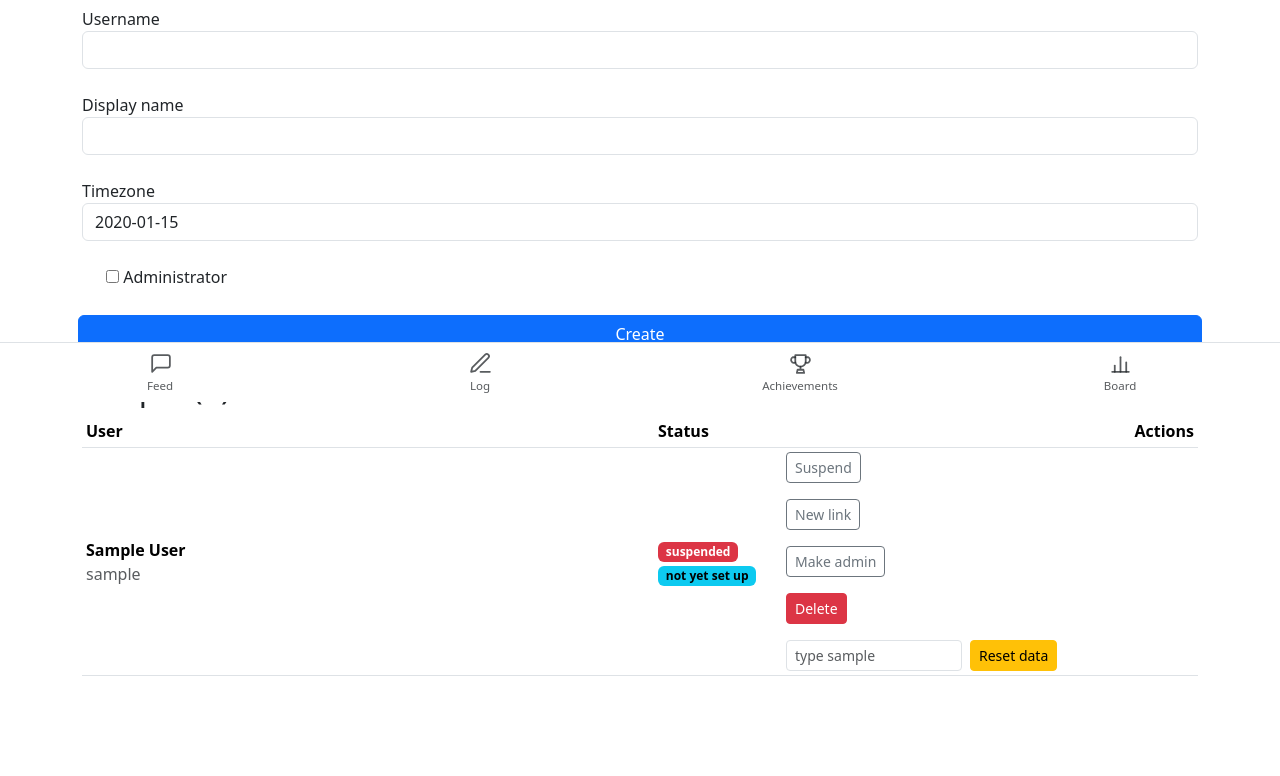
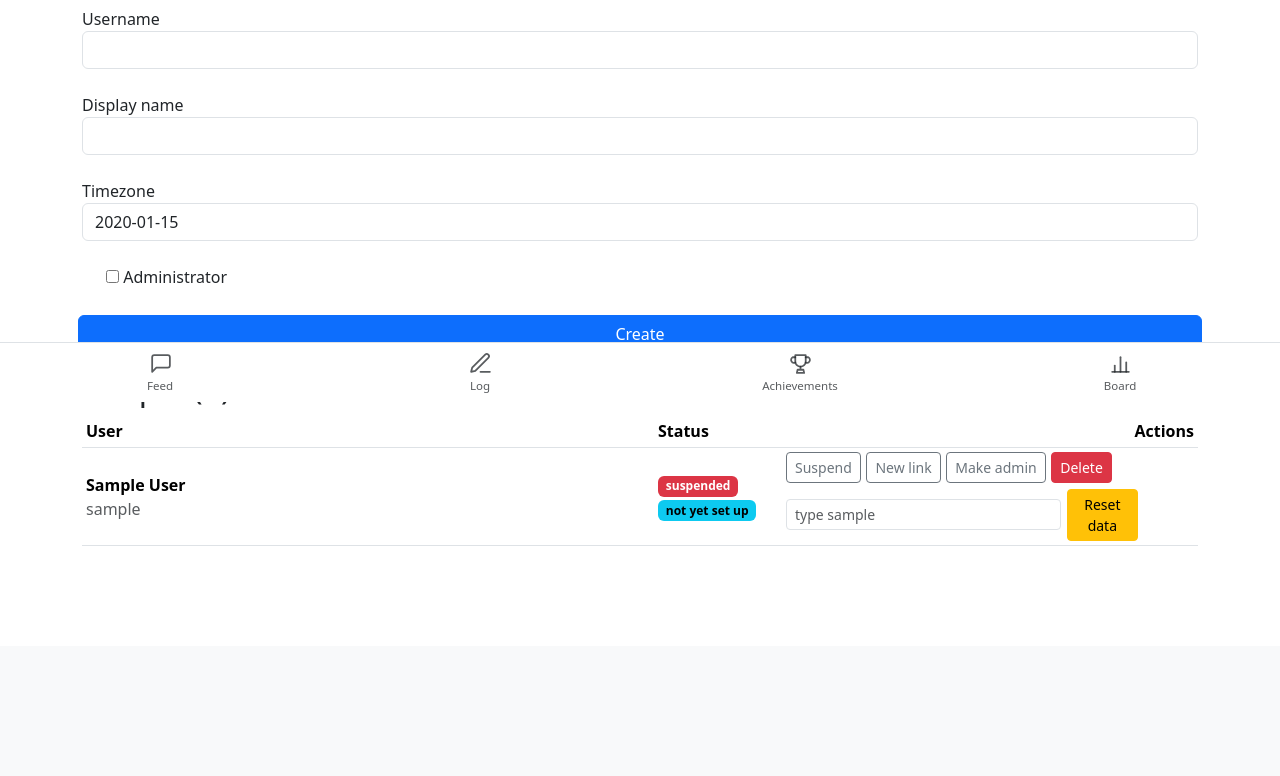
Before and after one commit to mr-cal/bm-tracker, a FastAPI app: template bm_tracker/templates/admin/index.html in a window 1280 px wide. Shown: the part 398-1174 px from the top of the page. After the commit the page ends 944 px from the top, so only its background shows below. Run offline with FastAPI, Linux system fonts and the light colour scheme; the template is opened without the code that fills it: most values are stand-ins (such as "Sample title", 1, 10 or a date in 2020); parts of the project's set-up code (start-up, migrations or seed data) failed here and were passed over; some libraries are stand-ins or nearby versions.

Commit message:
Let an admin reset their own data, and put the actions on one line
**Self-reset.** The reset form sat inside the branch that only renders for
other people, so the one account on the server that most wants to start
again — the admin's, for testing — could not. It is outside that branch now
and appears on every row including your own. The route never had a
self-block; only the template did.

The account buttons are on one line. They were four stacked forms, each a
block of its own, so a row was four times taller than the person in it
needed to be. Reset data stays below them and separate: it needs a typed
confirmation, and a text box does not belong in a row of buttons.

One thing worth knowing, found while checking this in a browser and not
something I had noticed before: the stylesheet URL carries a `?v=` stamp
computed when the container starts. Editing custom.css locally does not
change that stamp, so a browser that has already loaded the page serves the
old stylesheet from its own cache and the change appears not to have
worked. In production it is harmless — CSS ships with a deploy and the
container restarts, recomputing the stamp — but it will waste twenty
minutes again if either of us edits CSS locally and wonders why nothing
moved.

413 tests. Not deployed.

```diff
--- a/bm_tracker/static/css/custom.css
+++ b/bm_tracker/static/css/custom.css
@@ -1363,6 +1363,33 @@ body {
  * contents overlapped on the left. It also pushed the action buttons — including
  * Reset data — off the right edge, which is why that button looked missing.
  */
+/* The four account actions, on one line, so a row is not four times taller
+ * than the person in it. Reset data stays below: it needs a typed confirmation,
+ * and a text box does not belong in a row of buttons. */
+.admin-actions {
+  align-items: center;
+  display: flex;
+  flex-wrap: wrap;
+  gap: 0.35rem;
+}
+
+.admin-actions form {
+  margin: 0;
+}
+
+.admin-reset {
+  align-items: center;
+  display: flex;
+  gap: 0.35rem;
+  margin-top: 0.35rem;
+  max-width: 22rem;
+}
+
+.admin-reset .form-control {
+  flex: 1 1 auto;
+  min-width: 0;
+}
+
 .admin-people {
   table-layout: fixed;
   width: 100%;
--- a/bm_tracker/templates/admin/index.html
+++ b/bm_tracker/templates/admin/index.html
@@ -75,49 +75,48 @@
           {% endif %}
         </td>
         <td data-label="Actions">
+          {#
+            The four account actions on one line. They were four stacked
+            forms, each a block of its own, which made the row four times
+            taller than the person in it needed to be.
+
+            Reset data is below them and separate, because it needs a typed
+            confirmation and a text box does not belong in a row of buttons —
+            and because it is the one here that cannot be undone by clicking it
+            again.
+          #}
+          <div class="admin-actions">
             {% if user.id != admin.id %}
-          <form method="post" action="/admin/users/{{ user.username }}/deactivate"
-                class="d-flex flex-wrap align-items-end gap-2 mb-3">
+            <form method="post" action="/admin/users/{{ user.username }}/deactivate">
               <input type="hidden" name="csrf_token" value="{{ csrf_token }}" />
               <button type="submit" class="btn btn-outline-secondary btn-sm">Suspend</button>
             </form>
-          <form method="post" action="/admin/users/{{ user.username }}/reissue"
-                class="d-flex flex-wrap align-items-end gap-2 mb-3">
+            <form method="post" action="/admin/users/{{ user.username }}/reissue">
               <input type="hidden" name="csrf_token" value="{{ csrf_token }}" />
               <button type="submit" class="btn btn-outline-secondary btn-sm">New link</button>
             </form>
-          <form method="post" action="/admin/users/{{ user.username }}/admin"
-                class="d-flex flex-wrap align-items-end gap-2 mb-3">
+            <form method="post" action="/admin/users/{{ user.username }}/admin">
               <input type="hidden" name="csrf_token" value="{{ csrf_token }}" />
               <button type="submit" class="btn btn-outline-secondary btn-sm">
                 {% if user.is_admin %}Revoke admin{% else %}Make admin{% endif %}
               </button>
             </form>
             <form method="post" action="/admin/users/{{ user.username }}/delete"
-                class="d-flex flex-wrap align-items-end gap-2 mb-3"
                   onsubmit="return confirm('Delete {{ user.username }} and everything they logged? This cannot be undone.')">
               <input type="hidden" name="csrf_token" value="{{ csrf_token }}" />
               <button type="submit" class="btn btn-danger btn-sm">Delete</button>
             </form>
-          {#
-            Wipes the logging and keeps the account, so the person can sign in
-            again and start from nothing. Deliberately harder to hit than the
-            buttons around it: the username has to be typed back, and it only
-            ever clears that person's own history — never the account itself,
-            and never the audit log.
-          #}
-          <form method="post" action="/admin/users/{{ user.username }}/reset"
-                class="d-flex flex-wrap align-items-end gap-2 mt-2">
+            {% else %}
+            <span class="text-body-secondary me-2">that is you</span>
+            {% endif %}
+          </div>
+          <form method="post" action="/admin/users/{{ user.username }}/reset" class="admin-reset">
             <input type="hidden" name="csrf_token" value="{{ csrf_token }}" />
             <input class="form-control form-control-sm" type="text" name="confirm"
-                   style="max-width: 11rem"
                    placeholder="type {{ user.username }}"
                    aria-label="Type {{ user.username }} to confirm the reset" />
             <button type="submit" class="btn btn-warning btn-sm">Reset data</button>
           </form>
-          {% else %}
-          <span class="text-body-secondary">that is you</span>
-          {% endif %}
         </td>
       </tr>
       {% endfor %}
```
Lines whose indentation alone changed are shown as unchanged.
